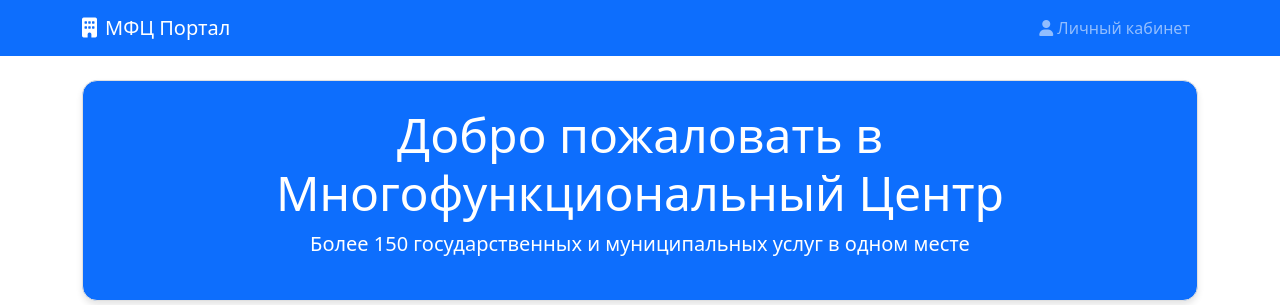
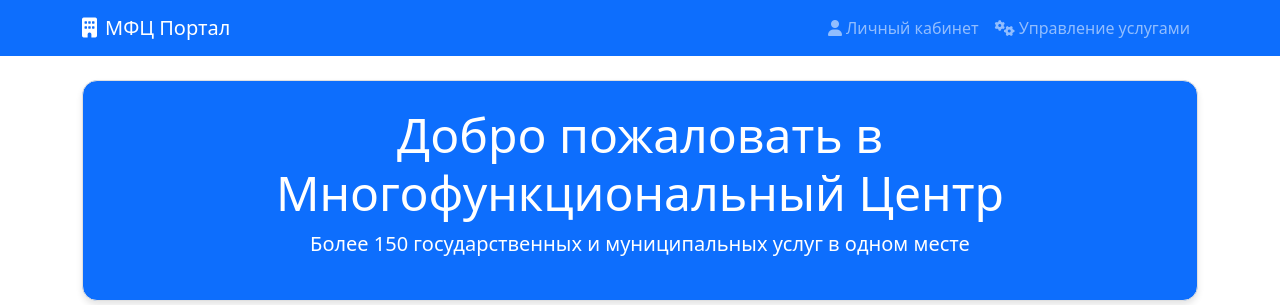
Before and after one commit to Matick228/project_web, a Django app: page / in a window 1280 px wide. Shown: the top 305 px of the page. Run offline with Django 5.2, Linux system fonts and the light colour scheme; data comes from the database, SQL or seed files in the repository.

Commit message:
Оптимизация основы, под доп функц

```diff
--- a/mfc_app/templates/home.html
+++ b/mfc_app/templates/home.html
@@ -61,6 +61,7 @@
             </a>
             <div class="navbar-nav ms-auto">
                 <a class="nav-link" href="#"><i class="fas fa-user me-1"></i>Личный кабинет</a>
+                <a class="nav-link" href="/services/"><i class="fas fa-cogs me-1"></i>Управление услугами</a>
             </div>
         </div>
     </nav>
```
